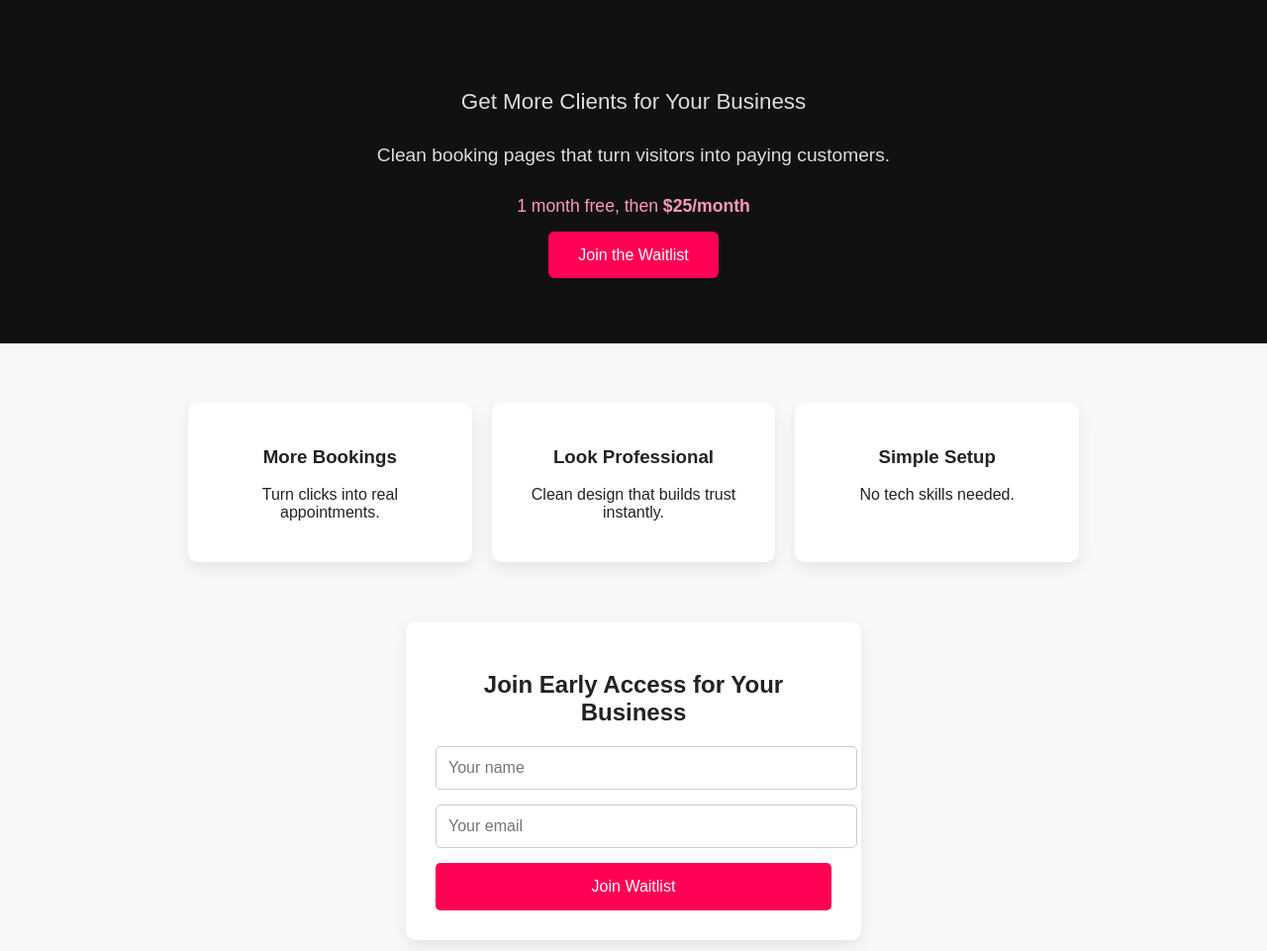
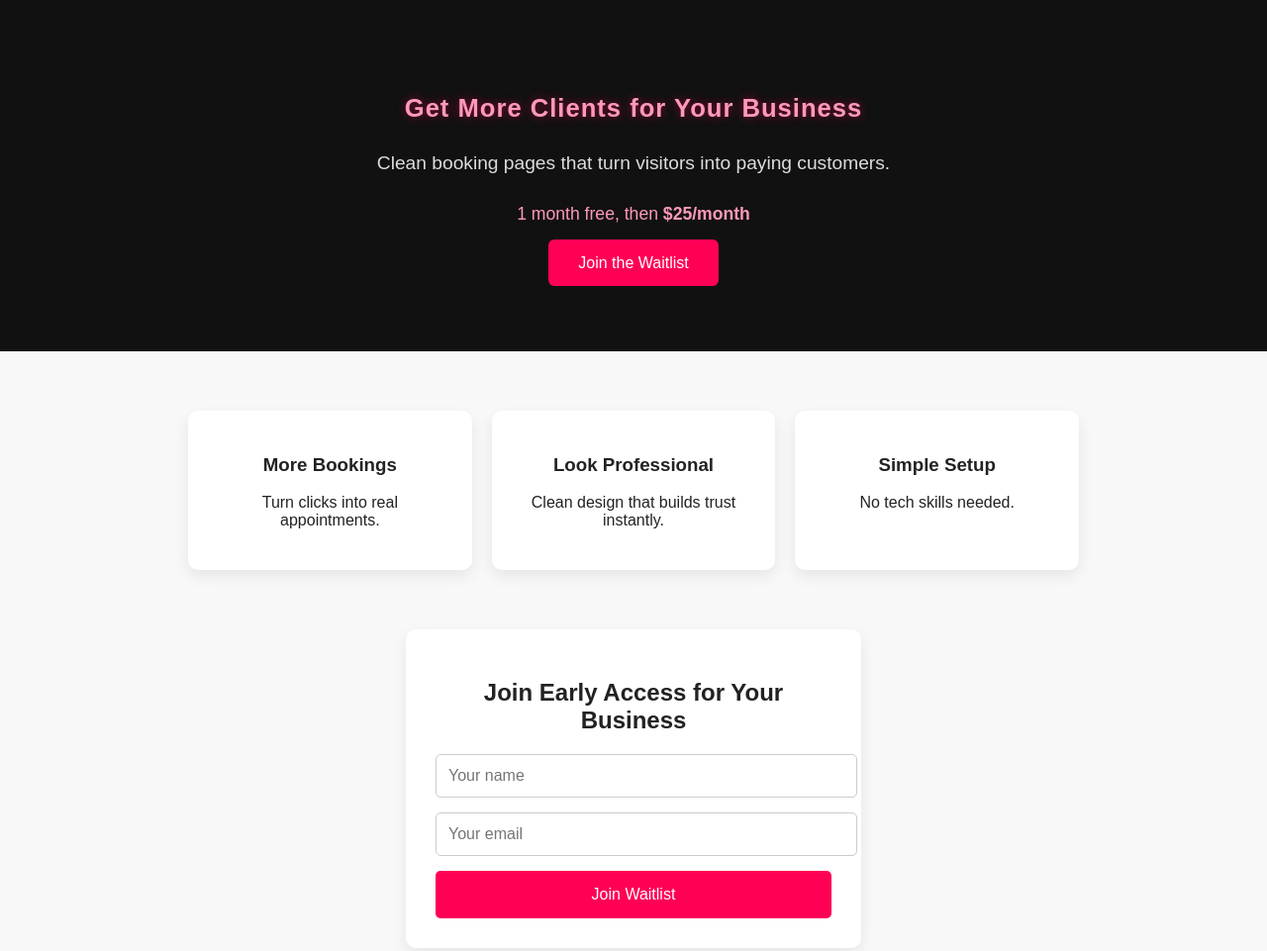
Before and after one commit to cutbook-01/Cutbook, a website: page public/index.html in a window 1280 px wide. Shown: the top 961 px of the page at 99% size. Drawn offline with Linux system fonts and the light colour scheme.

Commit message:
Make tagline pop

```diff
--- a/public/index.html
+++ b/public/index.html
@@ -101,7 +101,17 @@
 <body>
 
 <header>
- <p style="font-size: 1.4rem; margin-top: 10px;">Get More Clients for Your Business</p>
+<p style="
+  font-size: 1.6rem;
+  margin-top: 15px;
+  font-weight: bold;
+  letter-spacing: 1px;
+  color: #ff99bb;
+  text-shadow: 0 0 10px rgba(255, 0, 85, 0.5);
+">
+  Get More Clients for Your Business
+</p>
+
 
   <p>Clean booking pages that turn visitors into paying customers.</p>
 <p style="font-size: 1.1rem; color: #ff99bb; margin-top: 10px;">
```
